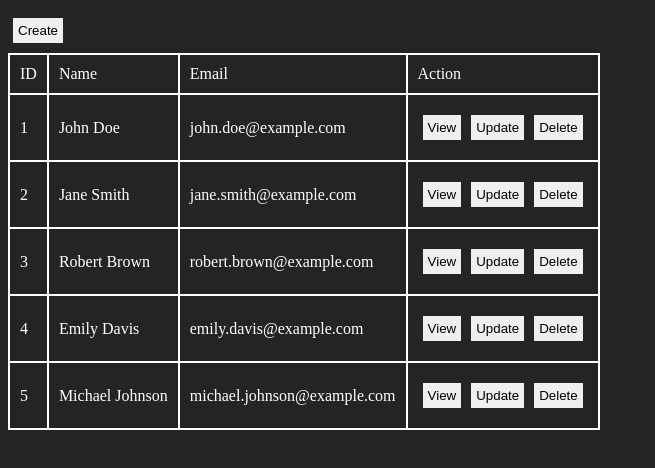
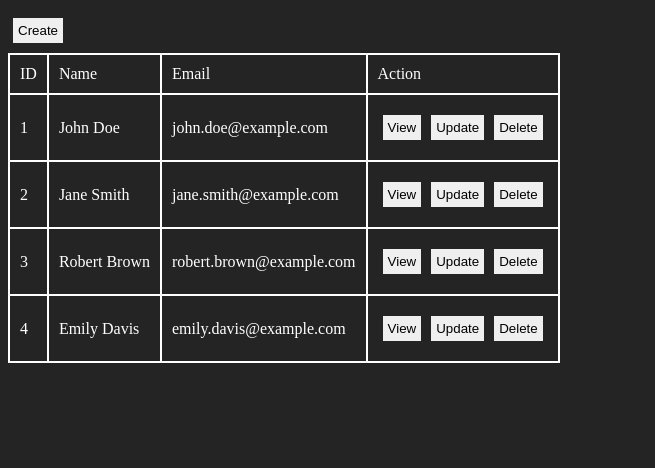
Before and after one commit to saurabh3578/CRUD, a React (Vite) app: page / in a window 1280 px wide. Shown: the top 468 px of the page, without its empty margins (0-655 px from the left). Built offline with nearby package versions, Linux system fonts and the light colour scheme; data requests are answered from the project's data file.

Commit message:
delete function added

```diff
--- a/CRUD/Home.jsx
+++ b/CRUD/Home.jsx
@@ -1,8 +1,10 @@
 import axios from "axios"
 import { useEffect, useState } from "react"
+import { useNavigate } from "react-router-dom/dist"
 
 const Home = () => {
     const [userList, setUserList] = useState([])
+    const navigate=useNavigate()
 
     const fetchUser = async () => {
         const response = await axios("http://localhost:8000/Users")
@@ -13,11 +15,22 @@ const Home = () => {
         fetchUser()
     }, [])
 
-    console.log(userList)
+    const handleDelete=(id)=>{
+        fetch("http://localhost:8000/Users/"+id, {
+            method:"DELETE"
+        })
+        .then(()=>{
+            alert("User Deleted Successfully")
+            fetchUser()
+        })
+        .catch((err)=>{
+            console.log(err)
+        })
+    }
 
     return (
         <div>
-            <button>Create</button>
+            <button onClick={()=>navigate("/create")}>Create</button>
             <table>
                 <thead>
                     <tr>
@@ -35,9 +48,9 @@ const Home = () => {
                                 <td>{user.name}</td>
                                 <td>{user.email}</td>
                                 <td>
-                                    <button>View</button>
-                                    <button>Update</button>
-                                    <button>Delete</button>
+                                    <button onClick={()=>navigate("/view/"+user.id)}>View</button>
+                                    <button onClick={()=>navigate("/update/"+user.id)}>Update</button>
+                                    <button onClick={()=>handleDelete(user.id)}>Delete</button>
                                 </td>
                             </tr>
                         ))
--- a/db.json
+++ b/db.json
@@ -1,7 +1,7 @@
 {
   "Users": [
     {
-      "id": 1,
+      "id": "1",
       "name": "John Doe",
       "email": "john.doe@example.com",
       "age": 28,
@@ -9,7 +9,7 @@
       "isActive": true
     },
     {
-      "id": 2,
+      "id": "2",
       "name": "Jane Smith",
       "email": "jane.smith@example.com",
       "age": 25,
@@ -17,7 +17,7 @@
       "isActive": true
     },
     {
-      "id": 3,
+      "id": "3",
       "name": "Robert Brown",
       "email": "robert.brown@example.com",
       "age": 32,
@@ -25,20 +25,12 @@
       "isActive": false
     },
     {
-      "id": 4,
+      "id": "4",
       "name": "Emily Davis",
       "email": "emily.davis@example.com",
       "age": 30,
       "role": "Admin",
       "isActive": true
-    },
-    {
-      "id": 5,
-      "name": "Michael Johnson",
-      "email": "michael.johnson@example.com",
-      "age": 27,
-      "role": "Viewer",
-      "isActive": false
     }
   ]
 }
```
Also changed, not shown: 1 other file (tests, documents, lock files or other folders).
